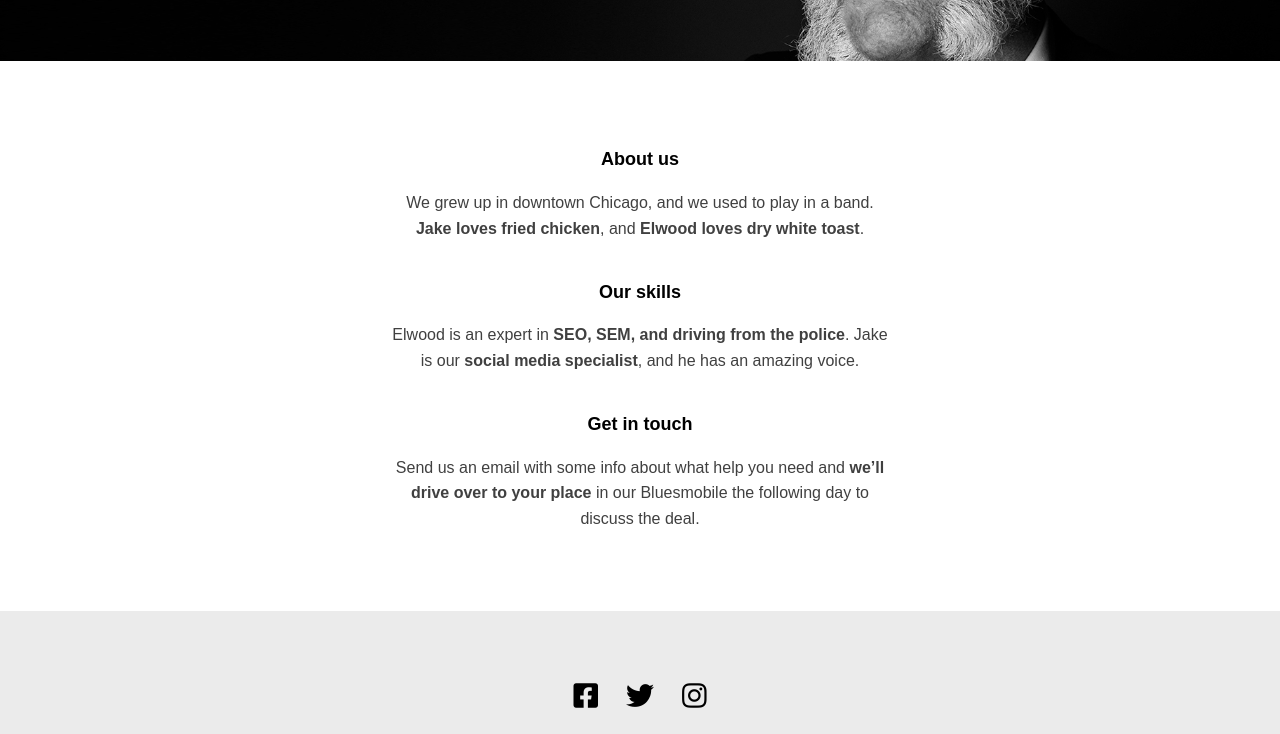
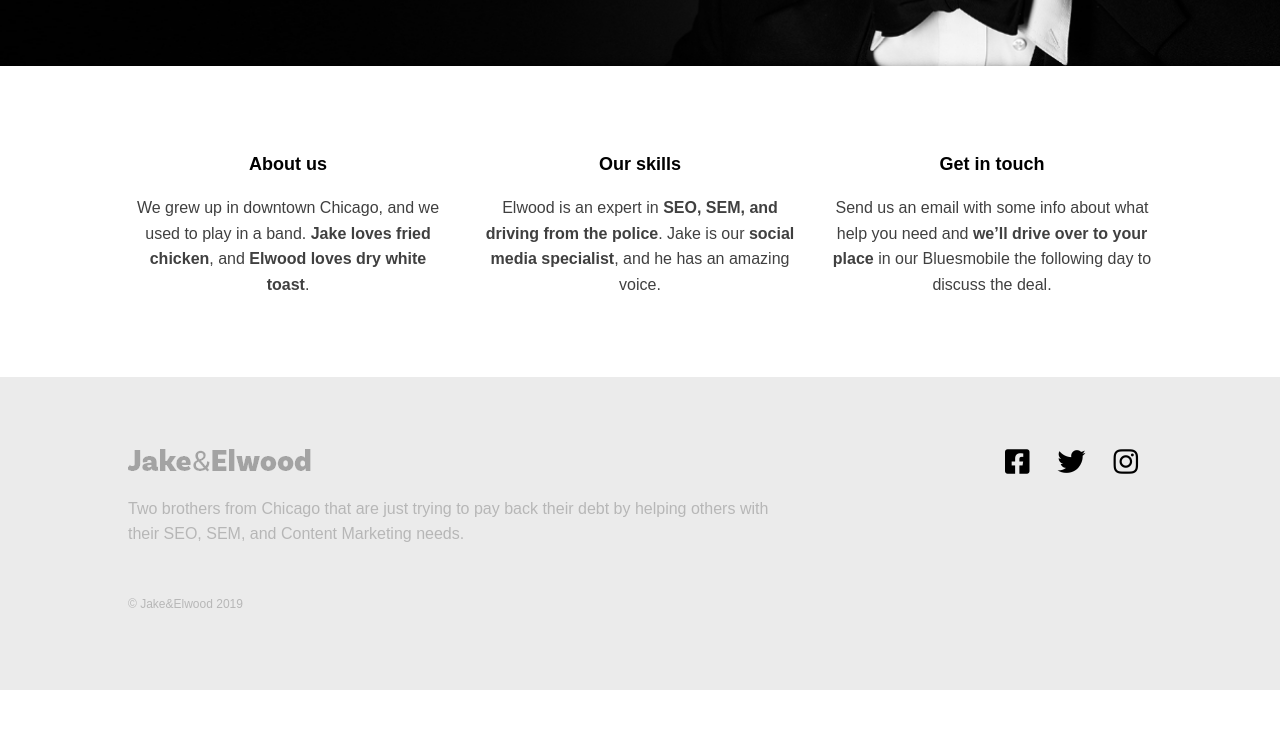
Before and after one commit to ksamarin90/Jake-Elwood, a plain HTML site: page index.html in a window 1280 px wide. Shown: the part 346-1080 px from the top of the page. After the commit the page ends 1036 px from the top, so only its background shows below. Drawn offline with Linux system fonts and the light colour scheme.

Commit message:
Big size layout
Media query for big size screen is added, footer is adjusted.

```diff
--- a/css/styles.css
+++ b/css/styles.css
@@ -56,6 +56,7 @@ h1, h2, strong {
 .main-grid {
     display: grid;
     grid-template-columns: minmax(1em, 1fr) minmax(0px, 500px) minmax(1em, 1fr);
+    grid-column-gap: 2em;
 }
 
 /* footer */
@@ -63,21 +64,36 @@ h1, h2, strong {
 .footer {
     background: #ebebeb;
     padding: 4em 0;
+    text-align: center;
+
+    grid-template-areas:
+        ". social ."
+        ". main ."
+
 }
 
-.footer-main,
-.social-list {
-    grid-column: 2 / -2;
-    text-align: center;
+.footer-main {
+    grid-area: main;
+}
+
+.footer-logo,
+.footer-text,
+.footer-fineprint {
+    opacity: 0.3;
+}
+
+.footer-fineprint {
+    font-size: 0.75rem;
+    margin-top: 4em;
 }
 
 .social-list {
-    order: -1;
     list-style: none;
     padding: 0;
     margin: 0 0 2em;
     display: flex;
     justify-content: center;
+    grid-area: social;
 }
 
 .social-link {
@@ -90,12 +106,30 @@ h1, h2, strong {
     color: #777;
 }
 
+@media (min-width: 600px) {
+    .main-grid {
+        grid-template-columns: minmax(1em, 1fr) repeat(3, minmax(150px, 320px)) minmax(1em, 1fr);
+        grid-template-areas:
+            ". main main social ."
+    }
+
+    .footer-main {
+        text-align: left;
+    }
+
+    .social-list {
+        justify-content: flex-end;
+    }
+}
+
 /* ====================
         hero area
 ======================= */
 
 .hero {
     background-image: url(/images/hero-bg.jpg);
+    background-size: cover;
+    background-position: bottom;
     color: #fff;
     padding: 4em 0;
 }
@@ -104,6 +138,16 @@ h1, h2, strong {
     grid-column: 2 / -2;
 }
 
+@media (min-width: 600px) {
+
+    .hero {
+        padding: 6em 0;
+    }
+
+    .hero > * {
+        grid-column: 2 / 4;
+    }
+}
 
 /* ====================
         info section
@@ -117,3 +161,17 @@ h1, h2, strong {
 .col {
     grid-column: 2 / -2;
 }
+
+@media (min-width: 600px) {
+    .col {
+        grid-column: span 1;
+    }
+
+    .col:first-child {
+        grid-column: 2 / span 1;
+    }
+}
+
+/* ====================
+        Media query
+======================= */
```
